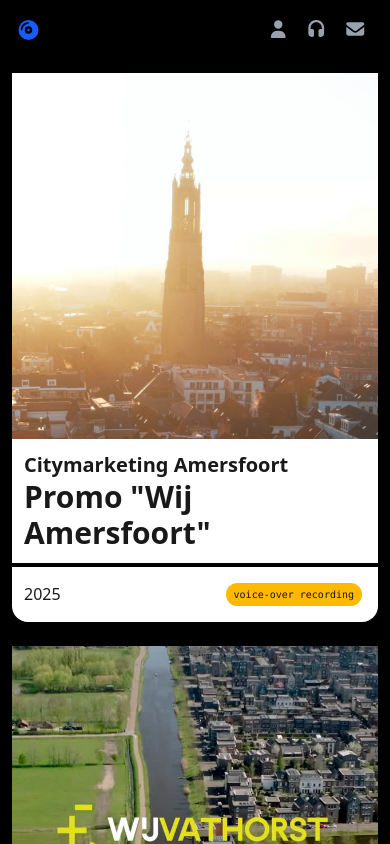
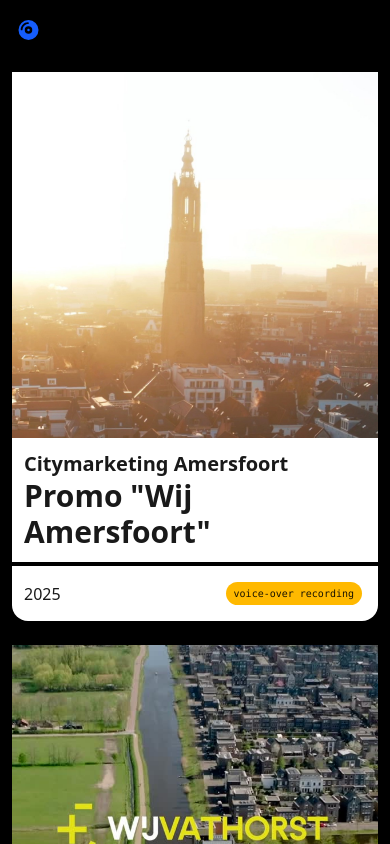
Before and after one commit to thelvp/thimssen, a React (Vite) app: page /work in a window 390 px wide. Shown: the top 844 px of the page. Built offline with nearby package versions, Linux system fonts and the light colour scheme; the HTML template or start-up script is replaced by a standard one.

Commit message:
Structural updates

```diff
--- /dev/null
+++ b/src/components/Footer/index.ts
@@ -0,0 +1,3 @@
+export * from './Footer';
+export * from './FooterCreds';
+export * from './FooterLink';
--- a/src/components/Navbar/Navbar.tsx
+++ b/src/components/Navbar/Navbar.tsx
@@ -1,39 +1,40 @@
 import { Link } from 'react-router';
 import { NavbarLink } from './NavbarLink';
 import { Logo } from '../Logo/Logo';
+import { useIsMobile } from '../../hooks/useIsMobile';
+import { NAV_ITEMS } from '../../data/NAV_ITEMS';
 
 export const Navbar = () => {
-  const NavbarLinks = [
-    {
-      href: '/',
-      title: 'Home',
-      color: 'blue-500',
-    },
-    { href: '/about', title: 'About', color: 'purple-500' },
-    { href: '/work', title: 'Work', color: 'pink-500' },
-    {
-      href: '/contact',
-      title: 'Contact',
-      color: 'orange-500',
-    },
-  ];
+  const isMobile = useIsMobile();
 
   return (
+    <nav role="navigation" aria-label="Primary">
       <div className="flex w-full items-center justify-between py-5 sm:px-8">
-      <Link to={'/'} className="mx-4">
+        <Link to="/" className="mx-4">
           <Logo />
         </Link>
+
+        {/* Desktop links */}
+        {!isMobile && (
           <ul className="md:gap-13 flex flex-wrap items-center gap-4 pr-6 sm:gap-4 sm:pr-8 md:pr-12">
-        {NavbarLinks.map((link) => {
-          return (
+            {NAV_ITEMS.map((item) => (
               <NavbarLink
-              color={link.color}
-              title={link.title}
-              href={link.href}
+                key={item.href}
+                color={item.color}
+                title={item.title}
+                href={item.href}
               />
-          );
-        })}
+            ))}
           </ul>
+        )}
+
+        {/* Mobile menu component will be added separately and rendered here */}
+        {isMobile && (
+          <div className="sm:hidden" aria-hidden="false">
+            {/* TODO: replace this placeholder with <MobileMenu /> component */}
           </div>
+        )}
+      </div>
+    </nav>
   );
 };
--- a/src/components/Navbar/NavbarLink.tsx
+++ b/src/components/Navbar/NavbarLink.tsx
@@ -1,37 +1,16 @@
 import { Link } from 'react-router';
-import { useIsMobile } from '../../hooks/useIsMobile';
-import { FontAwesomeIcon } from '@fortawesome/react-fontawesome';
-import type { IconProp } from '@fortawesome/fontawesome-svg-core';
-import iconMap from '../../hooks/useIconMap';
 
-type NavbarLinkProps = {
+export type NavbarLinkProps = {
+  href: string;
+  title: string;
   color: string;
-  title: string;
-  href: string;
 };
 
 export const NavbarLink = ({ color, title, href }: NavbarLinkProps) => {
-  const isMobile = useIsMobile();
-  const resolvedIcon: IconProp = iconMap[title] as IconProp;
-  const homeOnMobile = isMobile && title === 'Home';
-
-  if (homeOnMobile) return null;
-
   return (
     <li className="text-sm font-bold sm:text-xl">
       <Link to={href} className={`sm:hover:text-${color} sm:hover:underline`}>
-        {isMobile ? (
-          <>
-            <FontAwesomeIcon
-              icon={resolvedIcon}
-              className="text-lg text-gray-400 sm:text-2xl"
-              aria-hidden={true}
-            />
-            <span className="sr-only">{title}</span>
-          </>
-        ) : (
-          title
-        )}
+        {title}
       </Link>
     </li>
   );
--- /dev/null
+++ b/src/data/NAV_ITEMS.ts
@@ -0,0 +1,8 @@
+import type { NavbarLinkProps } from '../components';
+
+export const NAV_ITEMS: NavbarLinkProps[] = [
+  { href: '/', title: 'Home', color: 'blue-500' },
+  { href: '/about', title: 'About', color: 'purple-500' },
+  { href: '/work', title: 'Work', color: 'pink-500' },
+  { href: '/contact', title: 'Contact', color: 'orange-500' },
+];
--- a/src/assets/PortfolioItemList.ts
+++ b/src/data/PORTFOLIO_ITEMS.ts
@@ -1,13 +1,13 @@
 import type { PortfolioItemProps } from '../components/PortfolioItem/PortfolioItem';
 
-import boyleLighter from './boyle_lighter.jpg';
-import dust from './dust02.png';
-import hunger from './hunger02.png';
-import lighthouse from './lighthouse02.png';
-import dellaDixLivesessie from './delladix_livesessie.jpg';
-import wijamersoortMarketingVideo from './wijamersfoort_marketingvideo.jpg';
-import wijamersfoortWijkgedichten from './wijamersfoort_wijkgedichten.png';
-import palmerDoubt from './palmer_doubt.jpg'
+import boyleLighter from '../assets/boyle_lighter.jpg';
+import dust from '../assets/dust02.png';
+import hunger from '../assets/hunger02.png';
+import lighthouse from '../assets/lighthouse02.png';
+import dellaDixLivesessie from '../assets/delladix_livesessie.jpg';
+import wijamersoortMarketingVideo from '../assets/wijamersfoort_marketingvideo.jpg';
+import wijamersfoortWijkgedichten from '../assets/wijamersfoort_wijkgedichten.png';
+import palmerDoubt from '../assets/palmer_doubt.jpg';
 
 export const PORTFOLIO_ITEMS: PortfolioItemProps[] = [
   {
@@ -106,7 +106,12 @@
     title: 'Doubt',
     year: '2016',
     categoryItems: ['songwriting', 'drums', 'guitar'],
-    href: 'https://www.youtube.com/watch?v=qalzuCevF2w',
+    links: [
+      {
+        url: 'https://www.youtube.com/watch?v=qalzuCevF2w',
+        mediaType: 'Youtube',
+      },
+    ],
     imageSrc: palmerDoubt,
-  }
+  },
 ];
--- /dev/null
+++ b/src/data/index.ts
@@ -0,0 +1,2 @@
+export * from './NAV_ITEMS';
+export * from './PORTFOLIO_ITEMS';
--- a/src/pages/Work.tsx
+++ b/src/pages/Work.tsx
@@ -1,4 +1,4 @@
-import { PORTFOLIO_ITEMS } from '../assets/PortfolioItemList';
+import { PORTFOLIO_ITEMS } from '../data/PORTFOLIO_ITEMS';
 import { PortfolioItem } from '../components/PortfolioItem/PortfolioItem';
 
 export function Work() {
```
Lines whose indentation alone changed are shown as unchanged.
